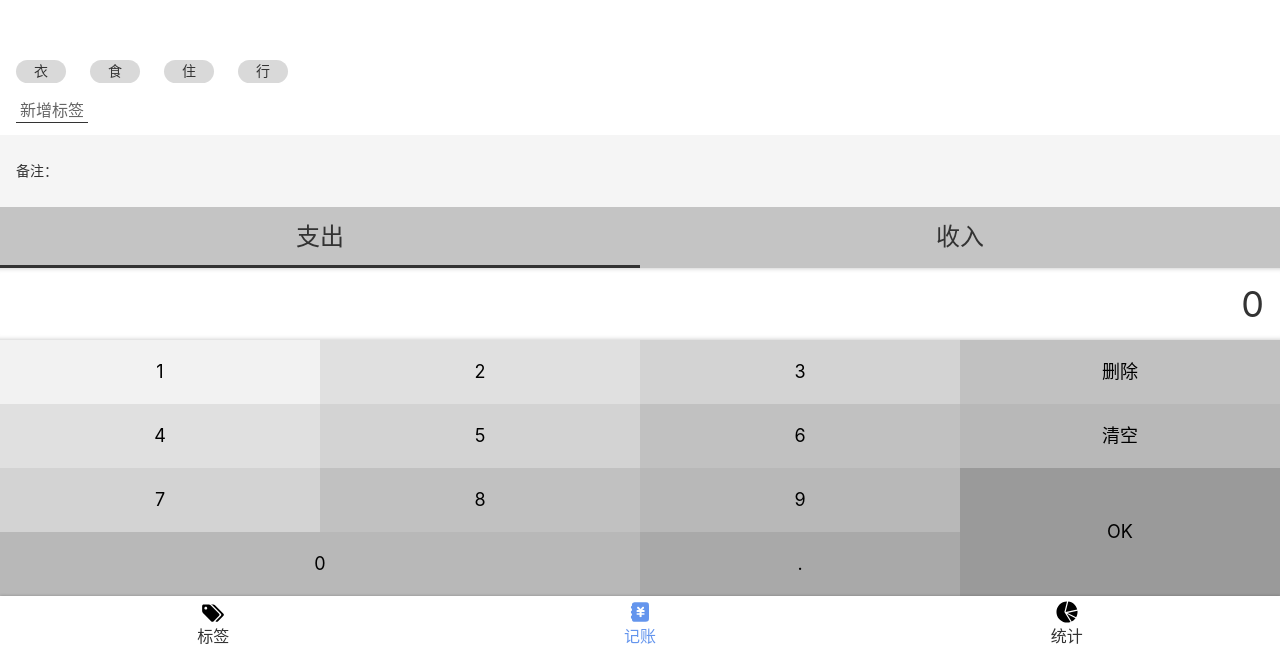
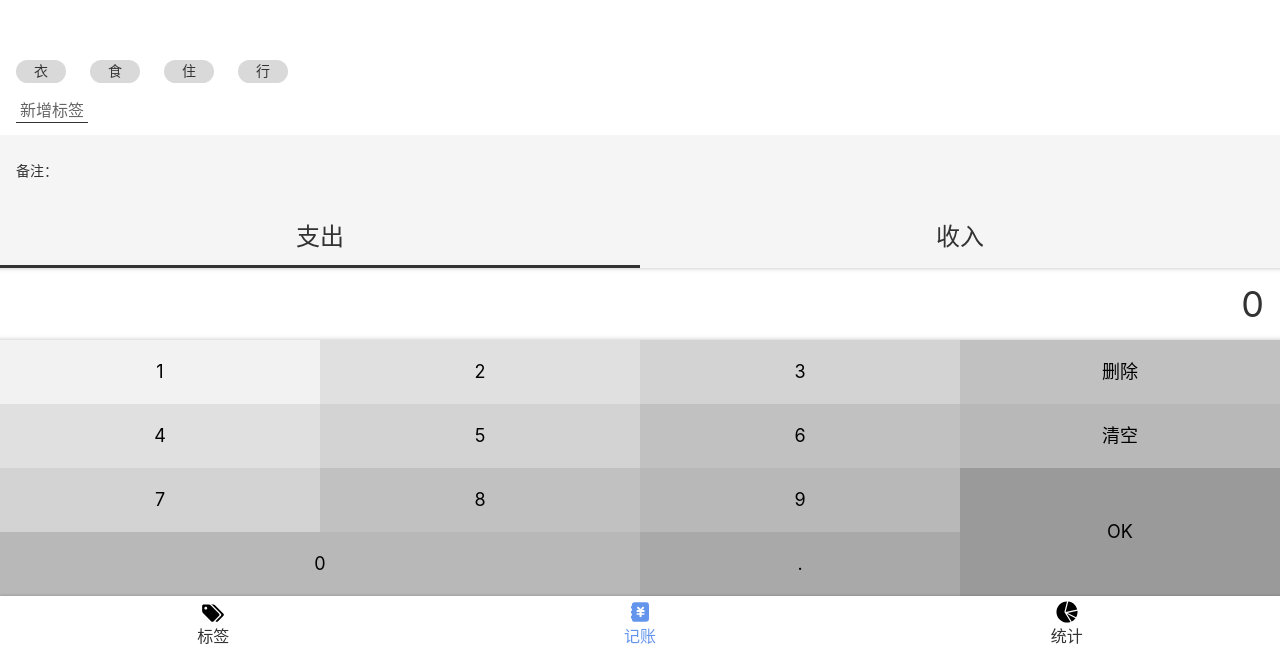
Before and after one commit to Suizhazha/money, a React app: page /#/money in a window 1280 px wide. Shown: the part 148-800 px from the top of the page. Built offline with nearby package versions, Linux system fonts and the light colour scheme.

Commit message:
支出收入背景可以单独设置

```diff
--- a/src/views/Money/CategorySection.tsx
+++ b/src/views/Money/CategorySection.tsx
@@ -3,9 +3,8 @@ import React from 'react';
 
 const CategoryStyle= styled.section`
   font-size: 24px;
-  > ol{
+  > ul{
     display:flex;
-    background:#c4c4c4;
     > li {
       width: 50%;  text-align:center;
       padding: 16px 0; position:relative;
@@ -28,7 +27,7 @@ const CategorySection:React.FC <Props > = (props)=>{
   const category = props.value
   return(
 <CategoryStyle>
-  <ol>
+  <ul>
     <li className={category==='-'?'selected':''}
     onClick={()=>{
       props.onChange('-')
@@ -39,7 +38,7 @@ const CategorySection:React.FC <Props > = (props)=>{
           props.onChange('+')
         }}
     >收入</li>
-  </ol>
+  </ul>
 </CategoryStyle>
   )
 }
```
